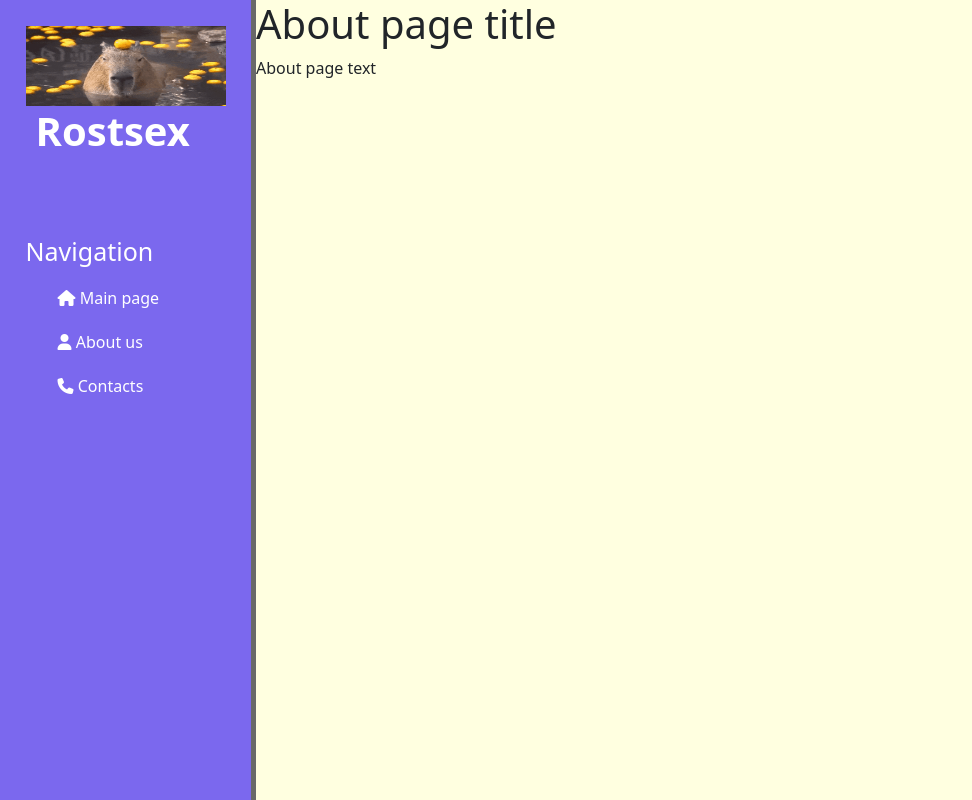
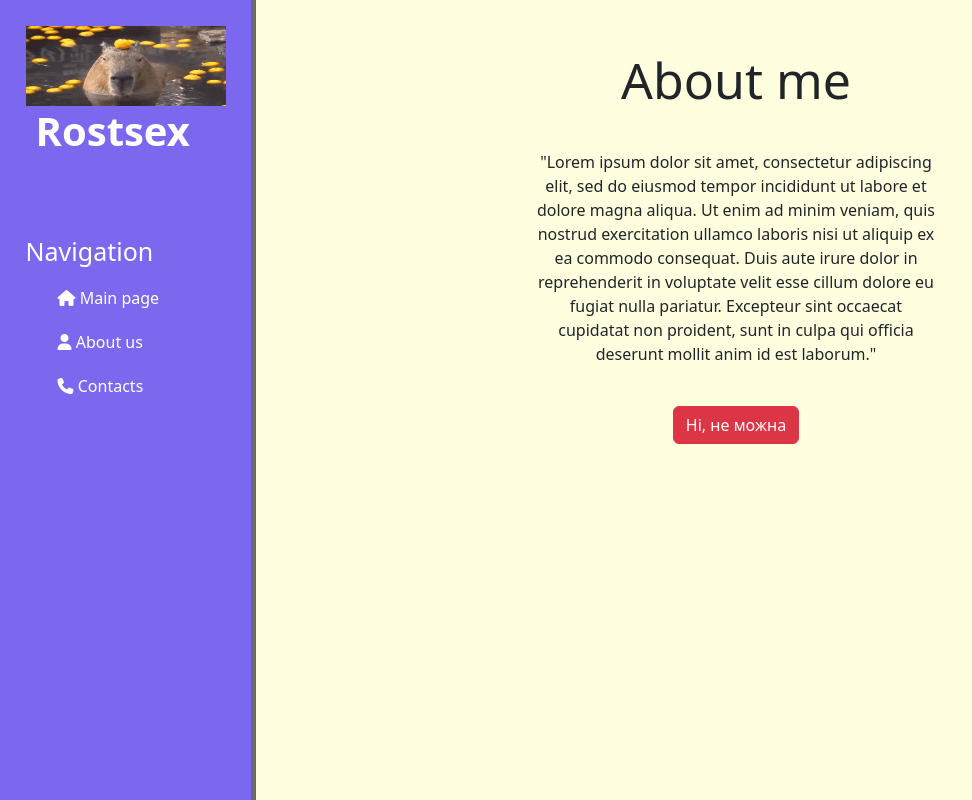
Before and after one commit to LeapSunrise/first-page, a Django app: page /about in a window 1280 px wide. Shown: the whole page, without its empty margins (0-972 px from the left). Run offline with Django 4.2, Linux system fonts and the light colour scheme.

Commit message:
main and about page segregated. 2 buttons created

```diff
--- a/FirstPage/main_site/static/main_site/css/main_site.css
+++ b/FirstPage/main_site/static/main_site/css/main_site.css
@@ -41,7 +41,7 @@ aside ul li {
     color: #fff;
     display: block;
     margin-top: 20px;
-    transition: all .5s ease;
+    transition: transform .5s ease;
 }
 aside ul li:hover, aside ul a:hover{
     color: #FF00FF;
@@ -51,3 +51,13 @@ aside ul li:hover, aside ul a:hover{
 aside a {
     text-decoration: none;
 }
+
+main .features{
+    float: left;
+    margin-top:50px;
+    text-align: center;
+    width: 75%;
+}
+
+main .features h1 {font-size: 50px;}
+main .features p {max-width: 400px; margin: 40px auto}
--- a/FirstPage/main_site/templates/main_site/about.html
+++ b/FirstPage/main_site/templates/main_site/about.html
@@ -3,6 +3,9 @@
 {% block title %}About page TabName{% endblock %}
 
 {% block content  %}
-<h1>About page title</h1>
-<p>About page text</p>
+<div class="features">
+        <h1>About me</h1>
+        <p>"Lorem ipsum dolor sit amet, consectetur adipiscing elit, sed do eiusmod tempor incididunt ut labore et dolore magna aliqua. Ut enim ad minim veniam, quis nostrud exercitation ullamco laboris nisi ut aliquip ex ea commodo consequat. Duis aute irure dolor in reprehenderit in voluptate velit esse cillum dolore eu fugiat nulla pariatur. Excepteur sint occaecat cupidatat non proident, sunt in culpa qui officia deserunt mollit anim id est laborum."</p>
+        <button class="btn btn-danger">Ні, не можна</button>
+    </div>
 {% endblock %}
```
Also changed, not shown: FirstPage/main_site/templates/main_site/index.html (+5 -6 lines).
